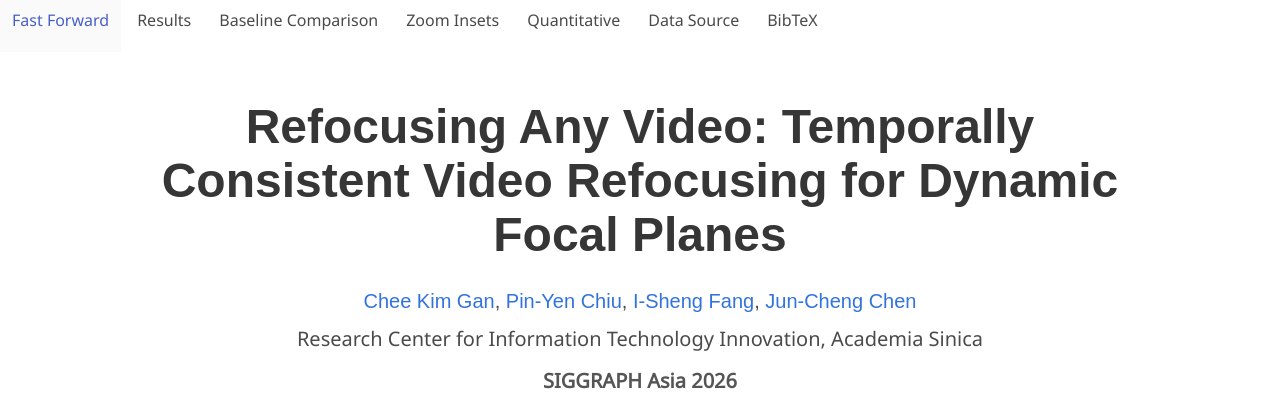
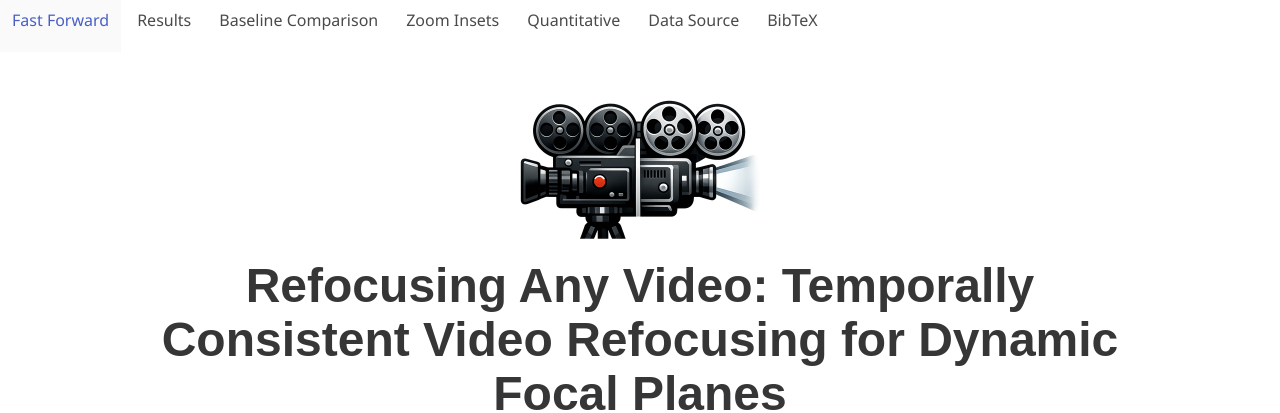
Before and after one commit to aiiu-lab/Refocusing-Any-Video, a plain HTML site: page index.html in a window 1280 px wide. Shown: the top 413 px of the page. Drawn offline with nearby package versions, Linux system fonts and the light colour scheme; a web font is replaced by a local one.

Commit message:
add logo

```diff
--- a/index.html
+++ b/index.html
@@ -17,6 +17,10 @@
   <meta name="keywords" content="Refocusing Any Video, Refocus Any Things, video refocusing, dynamic focal planes, video bokeh">
   <meta name="viewport" content="width=device-width, initial-scale=1">
   <title>Refocusing Any Video</title>
+
+  <link rel="icon" href="./asset/favicon.ico" sizes="16x16 32x32 48x48">
+  <link rel="icon" type="image/png" href="./asset/favicon-192.png" sizes="192x192">
+  <link rel="apple-touch-icon" href="./asset/apple-touch-icon.png">
 
   <link href="https://fonts.googleapis.com/css?family=Google+Sans|Noto+Sans" rel="stylesheet">
   <link rel="stylesheet" href="https://cdn.jsdelivr.net/npm/bulma@0.9.4/css/bulma.min.css">
@@ -53,6 +57,7 @@
     <div class="container is-max-desktop">
       <div class="columns is-centered">
         <div class="column has-text-centered">
+          <img class="publication-logo" src="./asset/RAV_logo.png" alt="Refocusing Any Video logo" width="480" height="278">
           <h1 class="title is-1 publication-title">
             Refocusing Any Video: Temporally Consistent Video Refocusing for Dynamic Focal Planes
           </h1>
--- a/static/css/index.css
+++ b/static/css/index.css
@@ -267,6 +267,14 @@ video,
 .publication-title {
   letter-spacing: 0;
   margin-bottom: 1.5rem;
+}
+
+.publication-logo {
+  display: block;
+  width: 240px;
+  max-width: 60%;
+  height: auto;
+  margin: 0 auto 1.25rem;
 }
 
 .teaser-grid .column {
```
Also changed, not shown: asset/RAV.png (added), asset/RAV_logo.png (added), asset/apple-touch-icon.png (added), asset/favicon-192.png (added), asset/favicon.ico (added).
